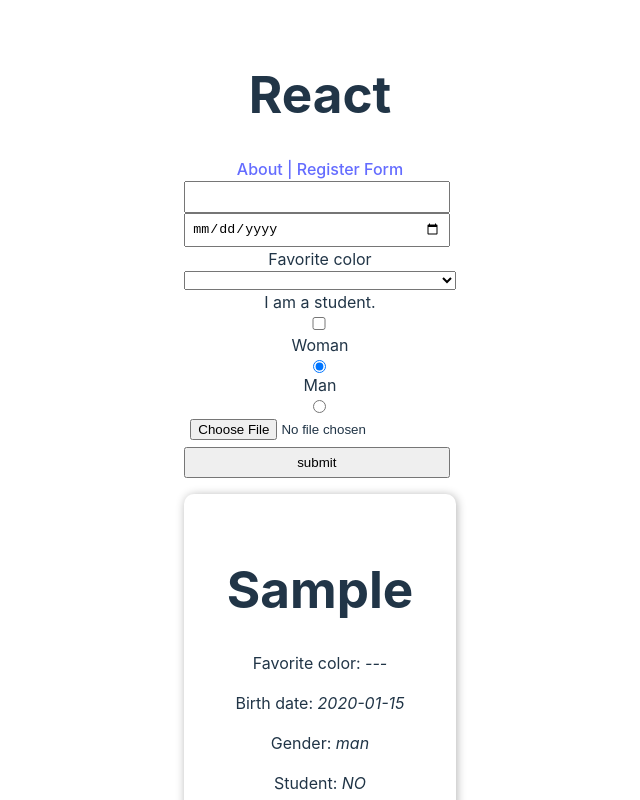
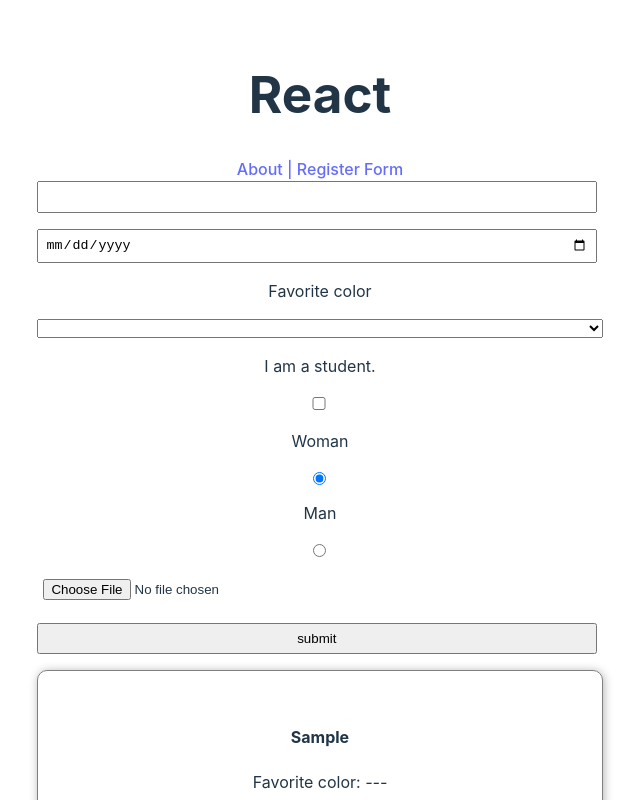
Before and after one commit to BeataMaro/react-components, a React app: page /form in a window 1280 px wide. Both pictures are taken after typing "Sample", "2020-01-15" into the empty fields and a click on the input "submit". Shown: the top 800 px of the page, without its empty margins (320-960 px from the left). Built offline with nearby package versions, Linux system fonts and the light colour scheme; the HTML template or start-up script is replaced by a standard one.

Commit message:
refactor: add UserCard Component

```diff
--- /dev/null
+++ b/src/components/UserCard/UserCard.css
@@ -0,0 +1,7 @@
+.userCard {
+    padding: 2rem;
+    box-shadow: 1px 1px 10px rgba(0,0,0,.3);
+    border-radius: 10px;
+    border: 1px solid grey;
+    width: 500px;
+  }
--- /dev/null
+++ b/src/components/UserCard/UserCard.tsx
@@ -0,0 +1,29 @@
+import { IUser } from 'models/user-model';
+import { Component } from 'react';
+import './UserCard.css';
+
+export default class UserCard extends Component<IUser> {
+  constructor(props: IUser) {
+    super(props);
+  }
+
+  render() {
+    const { name, image, favoriteColor, birthdate, gender, isStudent } = this.props;
+    return (
+      <div className="userCard">
+        <h4>{name}</h4>
+        {image && <img src={URL.createObjectURL(image)} alt={name}></img>}
+        <p>
+          Favorite color: <i>{favoriteColor}</i>
+        </p>
+        <p>
+          Birth date: <i>{birthdate}</i>
+        </p>
+        <p>
+          Gender: <i>{gender}</i>
+        </p>
+        <p>Student: {isStudent ? <i>YES</i> : <i>NO</i>}</p>
+      </div>
+    );
+  }
+}
--- a/src/models/user-model.tsx
+++ b/src/models/user-model.tsx
@@ -1,10 +1,10 @@
-type gender = 'Woman' | 'Man';
+// type gender = 'Woman' | 'Man';
 
 export interface IUser {
   name: string;
-  birthdate: Date;
+  birthdate: string;
   favoriteColor: string;
   isStudent: boolean;
-  gender: gender;
+  gender: string;
   image: File | null;
 }
--- a/src/pages/form/Form.css
+++ b/src/pages/form/Form.css
@@ -1,13 +1,14 @@
 .register-form {
   display: grid;
+  gap: 1rem;
+  max-width: 800px;
 }
 
 input:hover {
   cursor: pointer;
 }
 
-.userCard {
-  padding: 2rem;
-  box-shadow: 1px 1px 10px rgba(0,0,0,.3);
-  border-radius: 10px;
+.users-container {
+  display: flex;
+  flex-wrap: wrap;
 }
--- a/src/pages/form/FormPage.tsx
+++ b/src/pages/form/FormPage.tsx
@@ -4,11 +4,11 @@
 import { IUser } from 'models/user-model';
 
 import './Form.css';
+import UserCard from '../../components/UserCard/UserCard';
 
 interface FormState {
   formData: FormData[];
   formErrors: FormErrors;
-  isSaved: boolean;
   selectedFile: File | null;
   users: IUser[];
 }
@@ -27,7 +27,6 @@
     this.state = {
       formData: [],
       formErrors: {},
-      isSaved: false,
       selectedFile: null,
       users: [],
     };
@@ -35,7 +34,6 @@
     this.handleFileChange = this.handleFileChange.bind(this);
     this.handleSubmit = this.handleSubmit.bind(this);
     this.renderFormError = this.renderFormError.bind(this);
-    this.renderFormCard = this.renderFormCard.bind(this);
   }
 
   handleFileChange = (event: React.ChangeEvent<HTMLInputElement>) => {
@@ -54,8 +52,6 @@
       gender: this.genderInput.current!.value,
       image: this.imageInput.current!.files?.[0] || null,
     };
-    console.log(formData.image?.name);
-    //*****
     // Validate form data
     const errors: FormErrors = {};
     if (!formData.name) {
@@ -86,15 +82,17 @@
       this.setState({
         formData: updatedFormData,
         formErrors: {},
-        isSaved: true,
       });
+
+      this.state.users.push(formData);
+
+      console.log(this.state.users);
 
       // Clear form inputs
       this.nameInput.current!.value = '';
       this.birthdateInput.current!.value = '';
       this.favoriteColorInput.current!.value = '';
       this.isStudentInput.current!.checked = false;
-      this.genderInput.current!.checked = false;
       this.imageInput.current!.value = '';
     }
   }
@@ -103,20 +101,6 @@
     const error = this.state.formErrors[field];
     return error ? <span className="error">{error}</span> : null;
   }
-  renderFormCard(formData: FormData, index: number) {
-    return (
-      <div className="card" key={index}>
-        <h2>{formData.name}</h2>
-        <p>{formData.birthdate}</p>
-        <p>{formData.favoriteColor}</p>
-        <p>{formData.isStudent ? 'Student' : 'Not a student'}</p>
-        <p>{formData.gender}</p>
-        {formData.image && <img src={URL.createObjectURL(formData.image)} alt=""></img>}
-      </div>
-    );
-  }
-
-  //***** */
 
   render() {
     return (
@@ -144,33 +128,26 @@
             type="radio"
             name="gender"
             ref={this.genderInput}
-            value="woman"
+            value="Woman"
             defaultChecked
           ></input>
           <label htmlFor="man">Man</label>
-          <input id="man" type="radio" name="gender" ref={this.genderInput} value="man"></input>
+          <input id="man" type="radio" name="gender" ref={this.genderInput} value="Man"></input>
           <input type="file" ref={this.imageInput} onChange={this.handleFileChange}></input>
           <input type="submit" value="submit"></input>
         </form>
         <div className="users-container">
-          {this.state.formData.map(
+          {this.state.users.map(
             ({ name, image, favoriteColor, isStudent, birthdate, gender }, idx) => (
-              <div className="userCard" key={idx}>
-                <>
-                  <h1>{name}</h1>
-                  {image && <img src={URL.createObjectURL(image)} alt={name}></img>}
-                  <p>
-                    Favorite color: <i>{favoriteColor}</i>
-                  </p>
-                  <p>
-                    Birth date: <i>{birthdate}</i>
-                  </p>
-                  <p>
-                    Gender: <i>{gender}</i>
-                  </p>
-                  <p>Student: {isStudent ? <i>YES</i> : <i>NO</i>}</p>
-                </>
-              </div>
+              <UserCard
+                key={idx}
+                name={name}
+                image={image}
+                favoriteColor={favoriteColor}
+                isStudent={isStudent}
+                birthdate={birthdate}
+                gender={gender}
+              />
             )
           )}
         </div>
```
